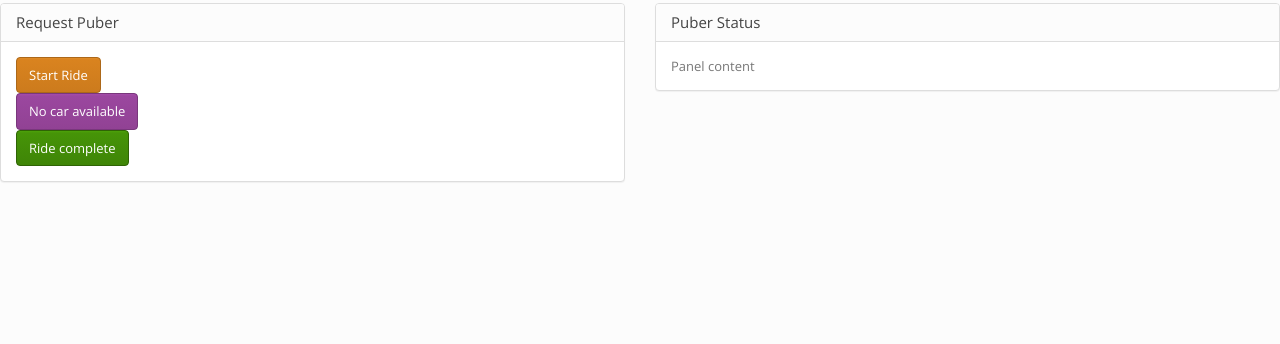
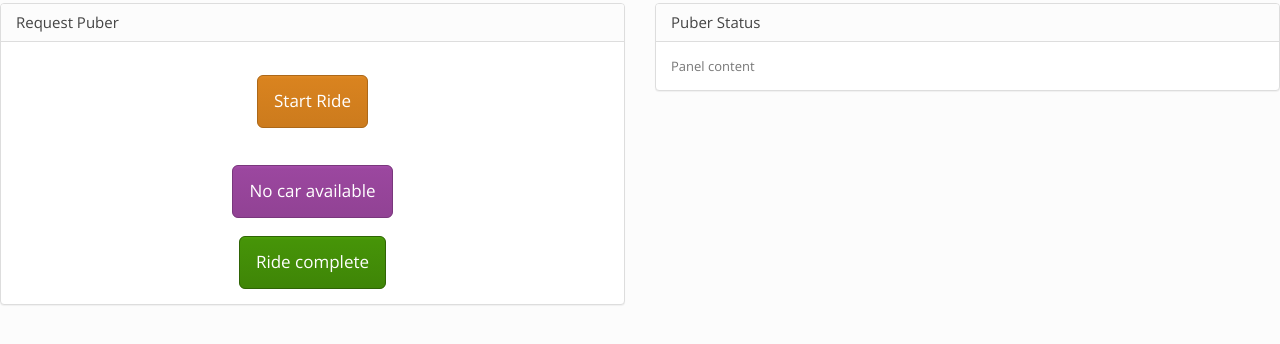
Before and after one commit to brendano86/puber, a plain HTML site: page index.html in a window 1280 px wide. Shown: the part 60-404 px from the top of the page. Drawn offline with nearby package versions, Linux system fonts and the light colour scheme.

Commit message:
Set riding status

```diff
--- a/index.html
+++ b/index.html
@@ -17,14 +17,19 @@
                 <div class="panel-heading">
                     <h3 class="panel-title">Request Puber</h3>
                 </div>
-                <div class="panel-body">
-                    <button type="button" class="btn btn-danger">Start Ride</button>
-                    <br/>
-                    <button type="button" class="btn btn-warning">No car available</button>
-                    <br/>
-                    <button type="button" class="btn btn-success">Ride complete</button>
-                    <br/>
-                </div>
+                <div class="panel-body text-center">
+                    <br />
+                    <form method="post" action="http://mvpuber.webscript.io/setstatus?status=riding">
+                        <button type="submit" class="btn btn-danger btn-lg">Start Ride</button>
+                    </form>
+
+                    <br /><br />
+                    <button type="button" class="btn btn-warning btn-lg">No car available</button>
+
+                    <br /><br />
+                    <button type="button" class="btn btn-success btn-lg">Ride complete</button>
+                    <br />
+</div>
             </div>
         </div>
         <div class="col-md-6">
```
